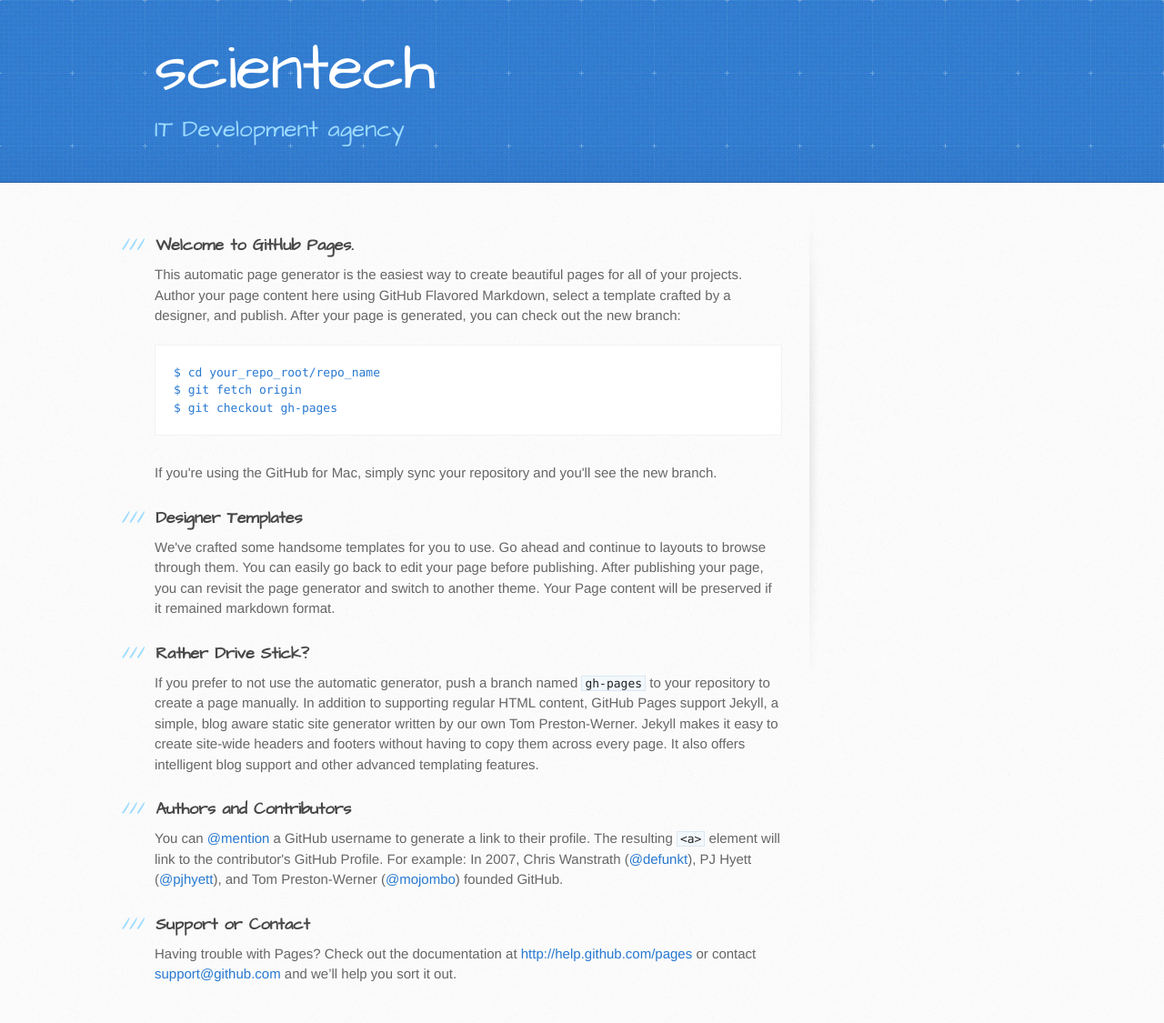
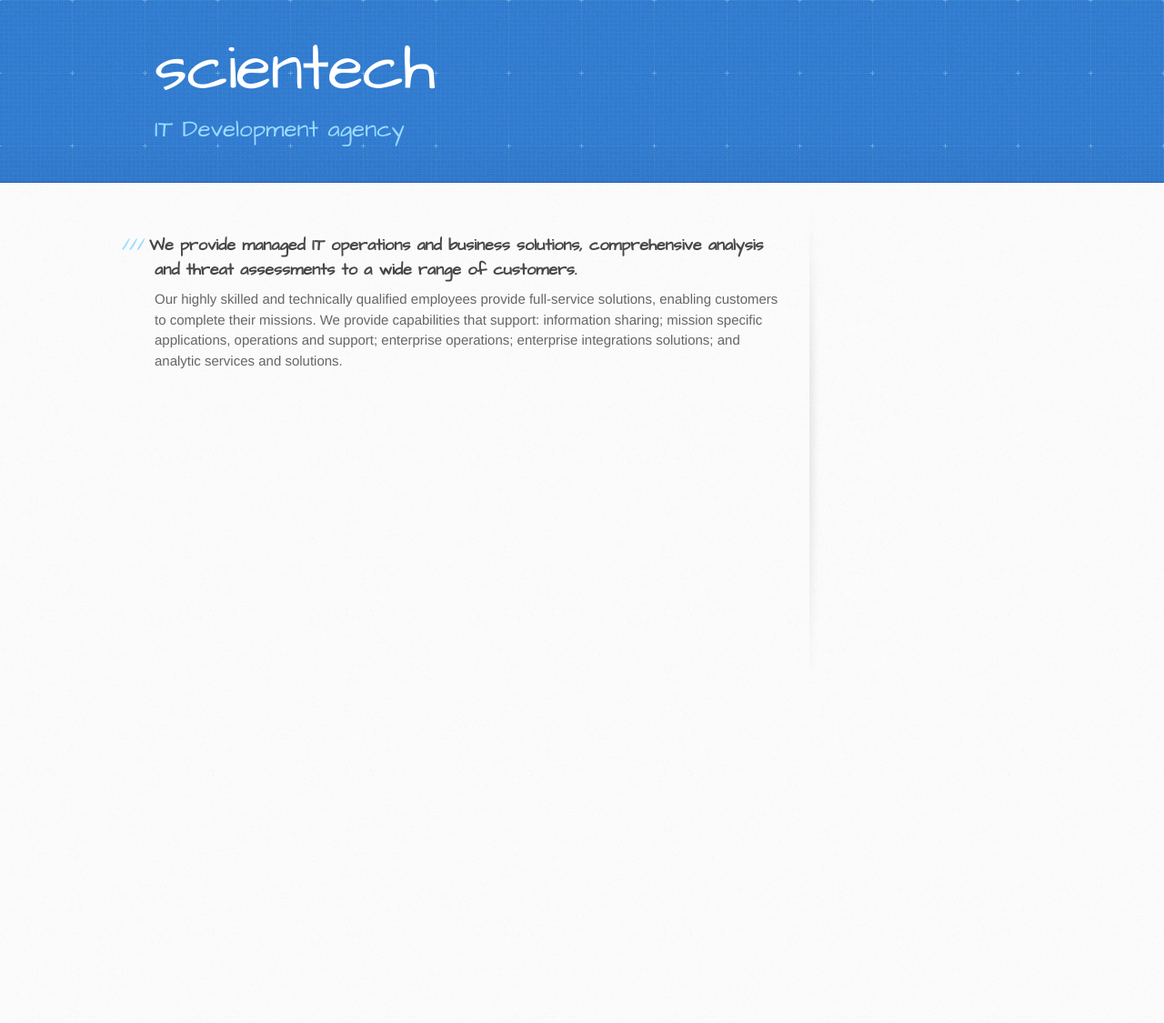
Before and after one commit to scientech-com-ua/scientech-com-ua.github.io, a Jekyll site: the page built from index.html, in a window 1280 px wide. Shown: the whole page at 91% size. Built offline with Jekyll 4.4.1, drawn with Linux system fonts in a browser that asks for light colours; Markdown is read by kramdown in place of the engine named in the settings; after the commit the page ends 900 px from its top, so only the background shows below that.

Commit message:
Update index.html

```diff
--- a/index.html
+++ b/index.html
@@ -3,34 +3,5 @@ layout: default
 title: scientech.com.ua
 ---
 
-          <h3>
-<a name="welcome-to-github-pages" class="anchor" href="#welcome-to-github-pages"><span class="octicon octicon-link"></span></a>Welcome to GitHub Pages.</h3>
-
-<p>This automatic page generator is the easiest way to create beautiful pages for all of your projects. Author your page content here using GitHub Flavored Markdown, select a template crafted by a designer, and publish. After your page is generated, you can check out the new branch:</p>
-
-<pre><code>$ cd your_repo_root/repo_name
-$ git fetch origin
-$ git checkout gh-pages
-</code></pre>
-
-<p>If you're using the GitHub for Mac, simply sync your repository and you'll see the new branch.</p>
-
-<h3>
-<a name="designer-templates" class="anchor" href="#designer-templates"><span class="octicon octicon-link"></span></a>Designer Templates</h3>
-
-<p>We've crafted some handsome templates for you to use. Go ahead and continue to layouts to browse through them. You can easily go back to edit your page before publishing. After publishing your page, you can revisit the page generator and switch to another theme. Your Page content will be preserved if it remained markdown format.</p>
-
-<h3>
-<a name="rather-drive-stick" class="anchor" href="#rather-drive-stick"><span class="octicon octicon-link"></span></a>Rather Drive Stick?</h3>
-
-<p>If you prefer to not use the automatic generator, push a branch named <code>gh-pages</code> to your repository to create a page manually. In addition to supporting regular HTML content, GitHub Pages support Jekyll, a simple, blog aware static site generator written by our own Tom Preston-Werner. Jekyll makes it easy to create site-wide headers and footers without having to copy them across every page. It also offers intelligent blog support and other advanced templating features.</p>
-
-<h3>
-<a name="authors-and-contributors" class="anchor" href="#authors-and-contributors"><span class="octicon octicon-link"></span></a>Authors and Contributors</h3>
-
-<p>You can <a href="https://github.com/blog/821" class="user-mention">@mention</a> a GitHub username to generate a link to their profile. The resulting <code>&lt;a&gt;</code> element will link to the contributor's GitHub Profile. For example: In 2007, Chris Wanstrath (<a href="https://github.com/defunkt" class="user-mention">@defunkt</a>), PJ Hyett (<a href="https://github.com/pjhyett" class="user-mention">@pjhyett</a>), and Tom Preston-Werner (<a href="https://github.com/mojombo" class="user-mention">@mojombo</a>) founded GitHub.</p>
-
-<h3>
-<a name="support-or-contact" class="anchor" href="#support-or-contact"><span class="octicon octicon-link"></span></a>Support or Contact</h3>
-
-<p>Having trouble with Pages? Check out the documentation at <a href="http://help.github.com/pages">http://help.github.com/pages</a> or contact <a href="mailto:support@github.com">support@github.com</a> and we’ll help you sort it out.</p>
+<h3><a name="welcome-to-github-pages" class="anchor" href="#welcome-to-github-pages"><span class="octicon octicon-link"></span></a>We provide managed IT operations and business solutions, comprehensive analysis and threat assessments to a wide range of customers.</h3>
+<p>Our highly skilled and technically qualified employees provide full-service solutions, enabling customers to complete their missions. We provide capabilities that support: information sharing; mission specific applications, operations and support; enterprise operations; enterprise integrations solutions; and analytic services and solutions.</p>
```
